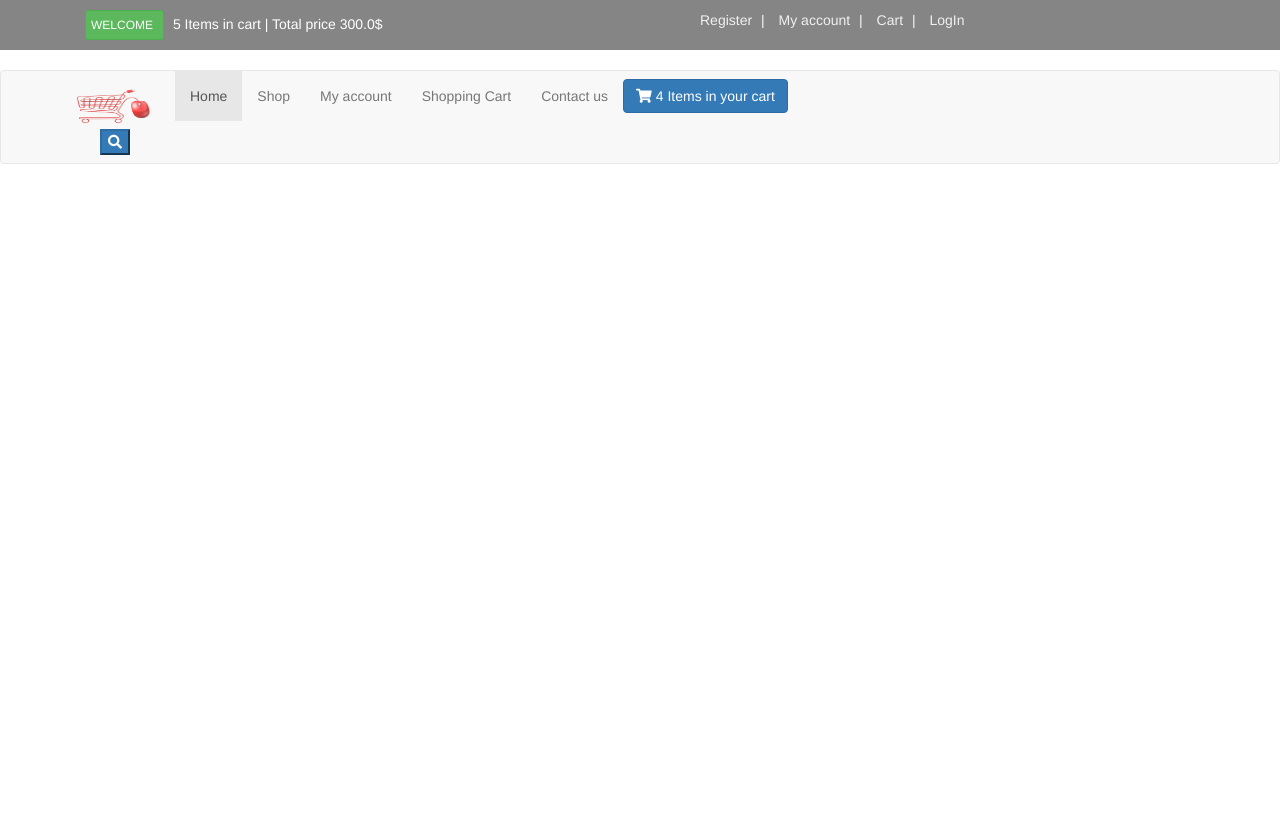
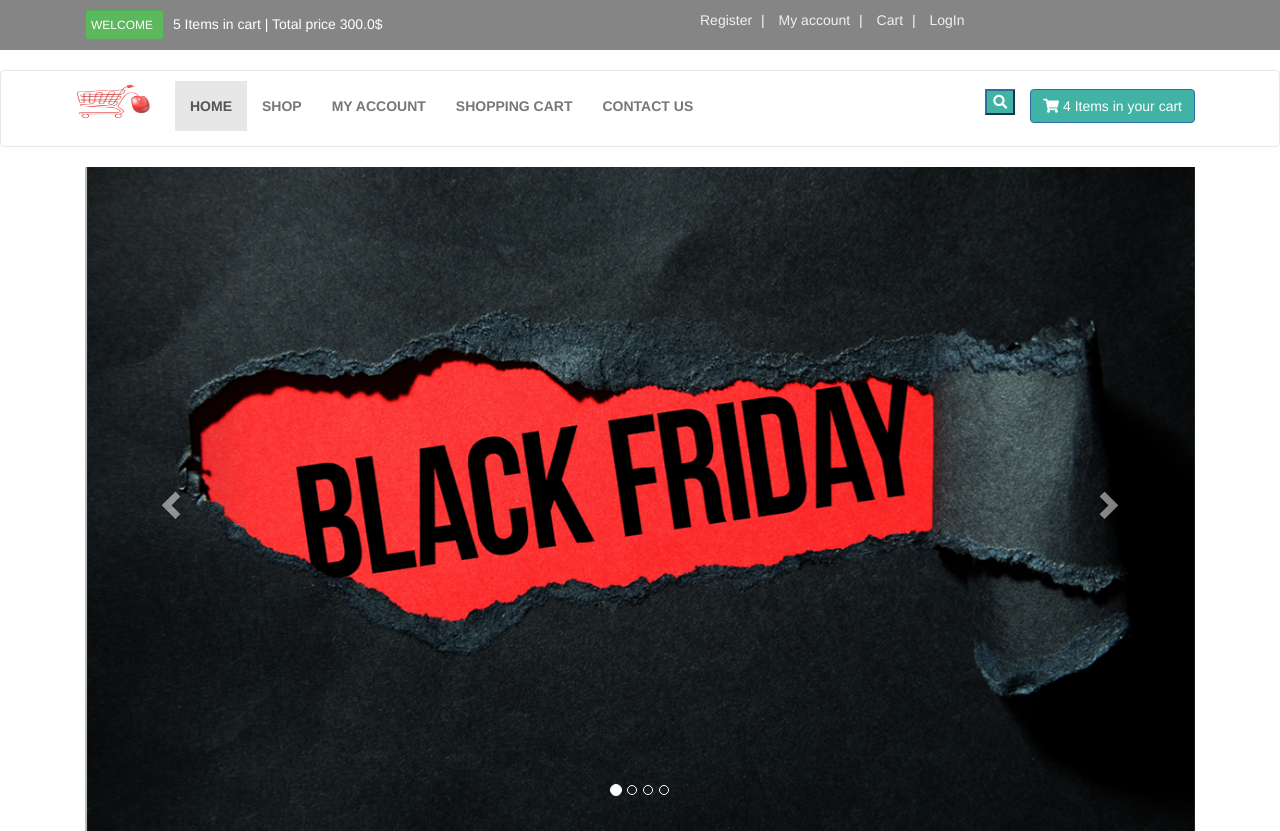
Before and after one commit to AliIbrahim996/EComm, a PHP site: page / in a window 1280 px wide. Before the commit the page ends 164 px from the top, so only its background shows below. Run offline with PHP 8.4, Linux system fonts and the light colour scheme.

Commit message:
finishe navbar and slider

```diff
--- a/index.php
+++ b/index.php
@@ -1,6 +1,7 @@
 <!DOCTYPE html>
 <html lang="en">
 <head>
+    <meta mainfest="mainfest.appcache">
     <meta charset="UTF-8">
     <meta name="viewport" content="width=device-width, initial-scale=1.0">
     <title>My Project</title>
@@ -28,6 +29,7 @@
             </div>
         </div>
     </div>
+
     <div id="navbar" class="navbar navbar-default">
         <div class="container">
             <div class="navbar-header">
@@ -43,6 +45,7 @@
                     <i class="fa fa-search"></i>
                 </button>
             </div>
+
             <div class="navbar-collapse collapse" id="navigation">
                 <div class="padding-nav">
                     <ul class="nav navbar-nav left">
@@ -63,21 +66,58 @@
                         <i class="fa fa-search"></i>
                     </button>
                </div>
-
-                </div>
             </div>
 
                <div class="collapse clearfix" id="search">
                              <form method="get" action="results.php" class="navbar-form">
                                  <div class="input-group">
                                    <input type="text" class="form-control" name="user_query" placeholder="search" required>
+                                   <span class="input-group-btn">
+                                     <button type="submit" name="search" value="search" class="btn btn-primary">
+                                         <i class="fa fa-search"></i>
+                                     </button>
+                                   </span>
+
                                  </div>
                             </form>
                 </div>
         </div>
-
     </div>
 
+    <div class="container" id="slider">
+        <div class="col-md-12">
+            <div class="carousel slide" id="myCarousel" data-ride="carousel">
+                <ol class="carousel-indicators">
+                    <li class="active" data-target="#myCarousel" data-slide-to="0"></li>
+                    <li data-target="#myCarousel" data-slide-to="1"></li>
+                    <li data-target="#myCarousel" data-slide-to="2"></li>
+                    <li data-target="#myCarousel" data-slide-to="3"></li>
+                </ol>
+
+                <div class="carousel-inner">
+                    <div class="item active">
+                        <img src="admin_area/slides_images/slide1.jpg" alt="slider image 1">
+                    </div>
+                    <div class="item">
+                        <img src="admin_area/slides_images/slide2.jpg" alt="slider image 2">
+                    </div>
+                    <div class="item">
+                        <img src="admin_area/slides_images/slide3.jpg" alt="slider image 3">
+                    </div>
+                    <div class="item">
+                        <img src="admin_area/slides_images/slide4.jpg" alt="slider image 4">
+                    </div>
+                </div>
+                 <a href="#myCarousel" class="left carousel-control" data-slide="prev">
+                     <span class="glyphicon glyphicon-chevron-left"></span>
+                     <span class="sr-only">Previous</span>
+                 </a>
+                 <a href="#myCarousel" class="right carousel-control" data-slide="next">
+                     <span class="glyphicon glyphicon-chevron-right"></span>
+                     <span class="sr-only">Next</span>
+                 </a>
+            </div>
+        </div>
     </div>
 
     <script src="js/jquery-3.5.1.min.js"></script>
--- a/styles/style.css
+++ b/styles/style.css
@@ -2,8 +2,8 @@
 .body{
     font-size: 12px;
     line-height: 1.48;
-    color: #23232323;
-    background: rgb(43, 43, 43);
+    color: #333333;
+    background:#f0f0f0;
     overflow-x: hidden;
 }
 /*TOP*/
@@ -62,3 +62,60 @@
     color:#f7f7f7;
     padding: 0 5px;
 }
+
+.navbar{
+    background: rgba(255, 255, 255, 0.733);
+
+}
+
+.navbar-collapse .right{
+    float:right;
+}
+ .navbar-brand{
+     float: left;
+     padding: 10px 15px;
+     font-size: 18px;
+     line-height: 20px;
+     height: 75px;;
+ }
+
+ .navbar-brand:hover,
+ .navbar-brand:focus{
+     text-decoration: none;
+ }
+
+ .navbar ul.nav > li > a{
+     text-transform: uppercase;
+     font-weight: bold;
+     font-size: 14px;
+ }
+ .navbar ul.nav > li > a:hover{
+    color:#ffffff;
+    background-color: #e7e7e7;
+ }
+ .padding-nav{
+     padding-top: 10px;
+ }
+
+ .btn-primary{
+     color: rgb(255,255,255);
+     background: rgb(79,191,168);
+     background-color: rgb(65,179,165);
+ }
+
+ #search .navbar-form{
+     float:right;
+ }
+
+ #search {
+     clear: both;
+     border-top: solid 1px #9adacd;
+     text-align: right;
+ }
+
+ #search .navbar-form .input-group{
+     display: table;
+ }
+ #search .navbar-form .input-group .form-control{
+    width:100%;
+}
```
Also changed, not shown: .htaccess, admin_area/slides_images/slide1.jpg (added), admin_area/slides_images/slide2.jpg (added), admin_area/slides_images/slide3.jpg (added), admin_area/slides_images/slide4.jpg (added), 1 other file. Lines whose indentation alone changed are shown as unchanged.
